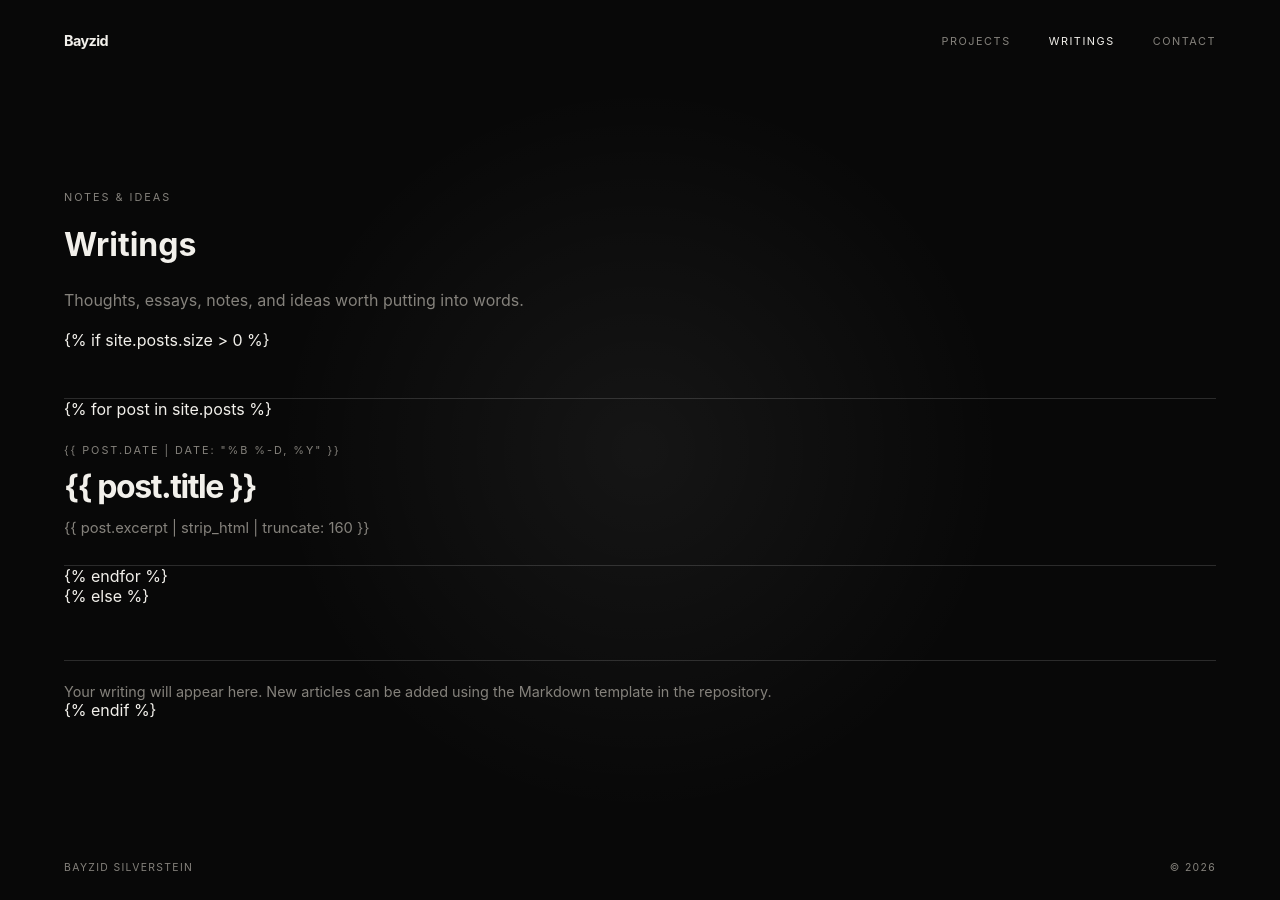
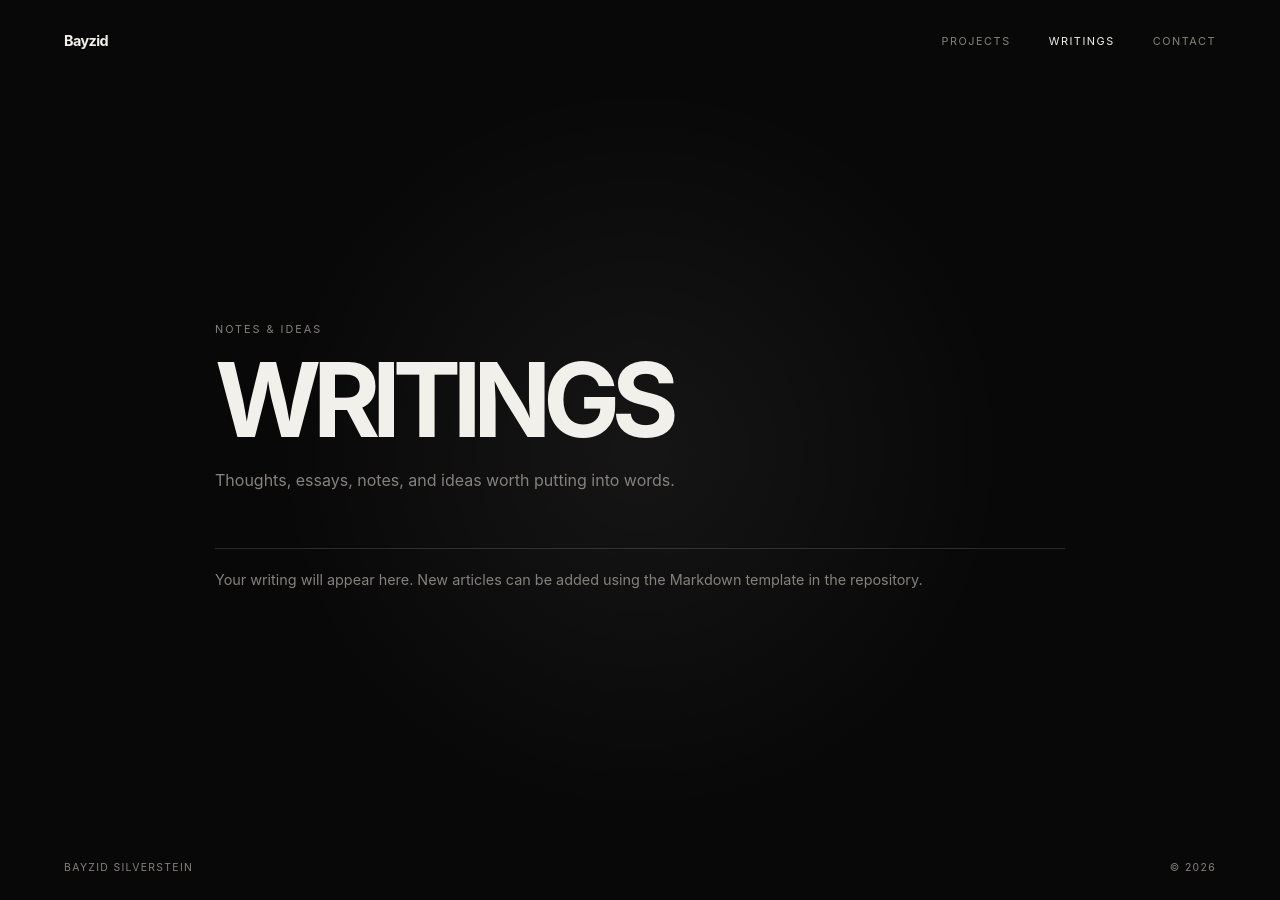
Before and after one commit to bayzidsilverstein/bayzidsilverstein.github.io, a Jekyll site: the page built from writings.html, in a window 1280 px wide. Built offline with Jekyll 4.4.1, drawn with Linux system fonts in a browser that asks for light colours.

Commit message:
Enable shared styling and Jekyll rendering

```diff
--- a/writings.html
+++ b/writings.html
@@ -1,6 +1,10 @@
+---
+layout: null
+permalink: /writings.html
+---
 <!doctype html>
 <html lang="en">
 <head>
 <meta charset="utf-8"><meta name="viewport" content="width=device-width, initial-scale=1"><meta name="theme-color" content="#080808"><meta name="description" content="Writings — Bayzid Silverstein."><title>Writings — Bayzid Silverstein</title><link rel="stylesheet" href="/assets/css/style.css">
 </head>
-<body><div class="page"><header><a class="brand" href="index.html">Bayzid</a><nav aria-label="Main navigation"><a href="projects.html" >Projects</a><a href="writings.html" aria-current="page">Writings</a><a href="contact.html" >Contact</a></nav></header><main><div class="eyebrow">Notes & ideas</div><h1>Writings</h1><p class="intro">Thoughts, essays, notes, and ideas worth putting into words.</p>{% if site.posts.size > 0 %}<div class="writing-list">{% for post in site.posts %}<a class="writing-item" href="{{ post.url }}"><span class="writing-date">{{ post.date | date: "%B %-d, %Y" }}</span><strong>{{ post.title }}</strong><span class="writing-excerpt">{{ post.excerpt | strip_html | truncate: 160 }}</span></a>{% endfor %}</div>{% else %}<div class="empty">Your writing will appear here. New articles can be added using the Markdown template in the repository.</div>{% endif %}</main><footer><span>Bayzid Silverstein</span><span>© 2026</span></footer></div></body></html>
+<body><div class="page content"><header><a class="brand" href="index.html">Bayzid</a><nav aria-label="Main navigation"><a href="projects.html" >Projects</a><a href="writings.html" aria-current="page">Writings</a><a href="contact.html" >Contact</a></nav></header><main><div class="eyebrow">Notes & ideas</div><h1>Writings</h1><p class="intro">Thoughts, essays, notes, and ideas worth putting into words.</p>{% if site.posts.size > 0 %}<div class="writing-list">{% for post in site.posts %}<a class="writing-item" href="{{ post.url }}"><span class="writing-date">{{ post.date | date: "%B %-d, %Y" }}</span><strong>{{ post.title }}</strong><span class="writing-excerpt">{{ post.excerpt | strip_html | truncate: 160 }}</span></a>{% endfor %}</div>{% else %}<div class="empty">Your writing will appear here. New articles can be added using the Markdown template in the repository.</div>{% endif %}</main><footer><span>Bayzid Silverstein</span><span>© 2026</span></footer></div></body></html>
```
